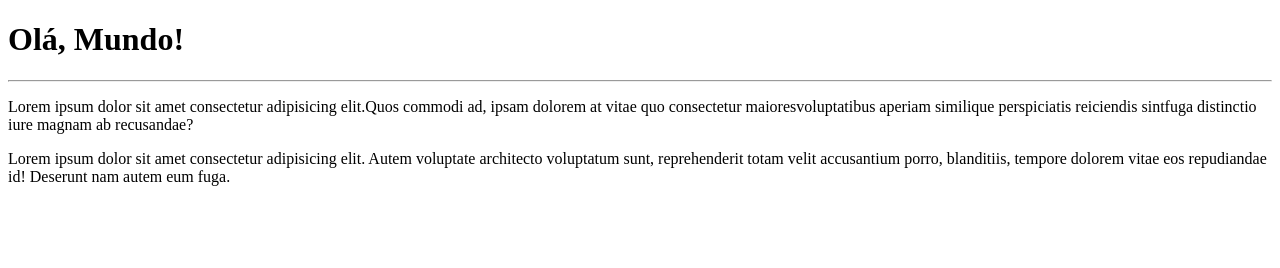
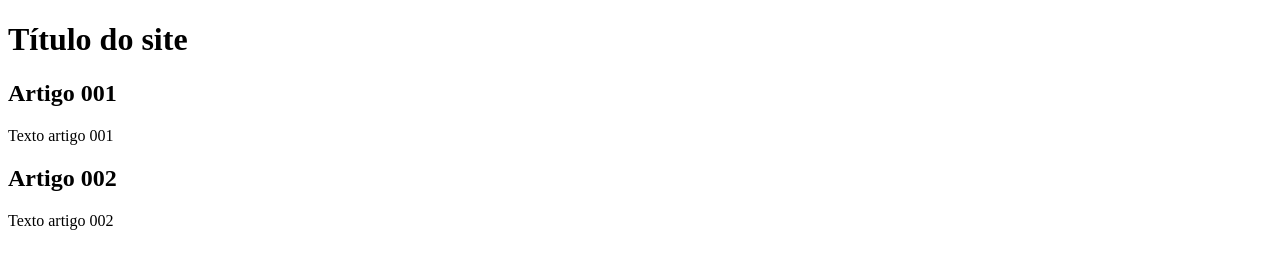
Before and after one commit to arturmj10/curso-git, a plain HTML site: page site-exemplo/index.html in a window 1280 px wide. Drawn offline with Linux system fonts and the light colour scheme.

Commit message:
Update index.html

```diff
--- a/site-exemplo/index.html
+++ b/site-exemplo/index.html
@@ -3,16 +3,21 @@
 <head>
     <meta charset="UTF-8">
     <meta name="viewport" content="width=device-width, initial-scale=1.0">
-    <title>Primeiro site em repositório</title>
+    <title>Primeiro site em repositório Teste Branch</title>
 </head>
 <body>
-    <h1>Olá, Mundo!</h1>
-    <Hr>
-    <p>
-        Lorem ipsum dolor sit amet consectetur adipisicing elit.Quos commodi ad, ipsam dolorem at vitae quo consectetur maioresvoluptatibus aperiam similique perspiciatis reiciendis sintfuga distinctio iure magnam ab recusandae?
-    </p>
-    <p>
-        Lorem ipsum dolor sit amet consectetur adipisicing elit. Autem voluptate architecto voluptatum sunt, reprehenderit totam velit accusantium porro, blanditiis, tempore dolorem vitae eos repudiandae id! Deserunt nam autem eum fuga.
-    </p>
+    <main>
+        <header>
+            <h1>Título do site</h1>
+        </header>
+        <article>
+            <h2>Artigo 001</h2>
+            <p>Texto artigo 001</p>
+        </article>
+        <article>
+            <h2>Artigo 002</h2>
+            <p>Texto artigo 002</p>
+        </article>
+    </main>
 </body>
 </html>
```
